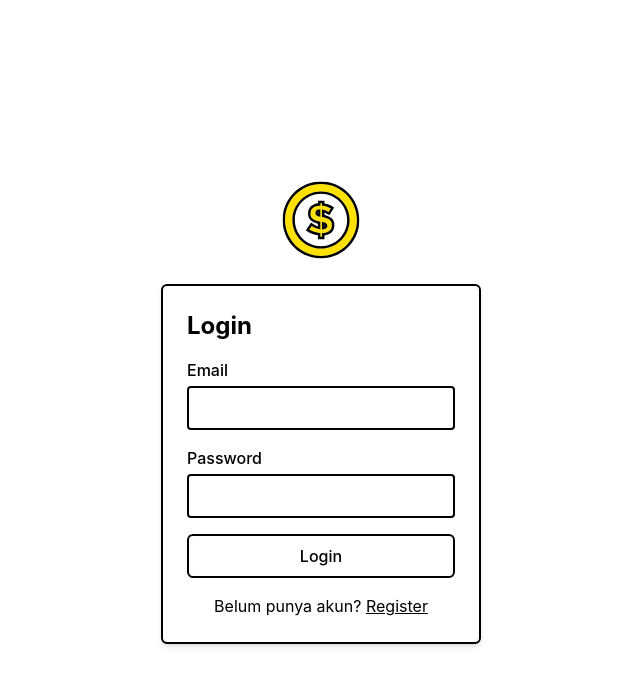
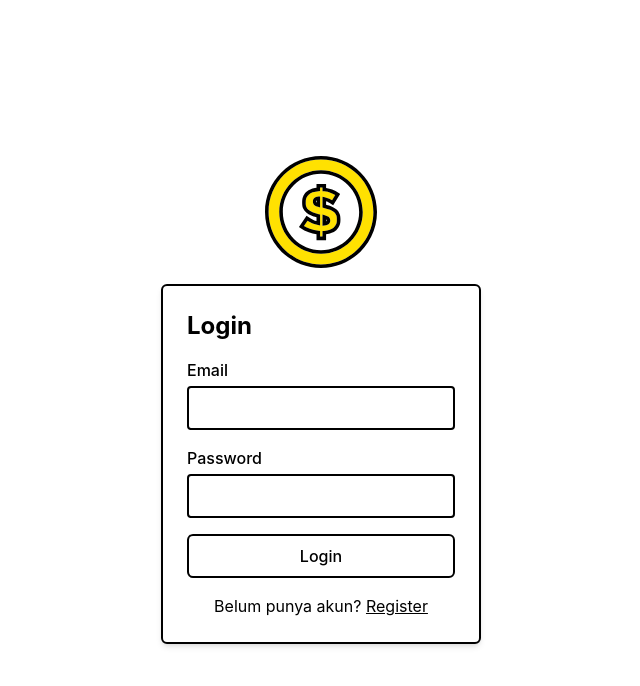
Before and after one commit to abdulrahemfaqih/fe-catat-pengeluaran-anda, a React (Vite) app: page /login in a window 1280 px wide. Shown: the top 686 px of the page, without its empty margins (319-959 px from the left). Built offline with nearby package versions, Linux system fonts and the light colour scheme; no server answers.

Commit message:
fix: logo in login form

```diff
--- a/src/pages/Login.jsx
+++ b/src/pages/Login.jsx
@@ -1,7 +1,7 @@
 import React, { useState, useContext, useEffect } from "react";
 import { AuthContext } from "../context/AuthContext";
 import { useNavigate } from "react-router-dom";
-import icon from "../../public/icon.svg";
+import icon from "../../public/icon_login.svg";
 
 const Login = () => {
   const { login, register, authError, user, loading } = useContext(AuthContext);
@@ -33,8 +33,8 @@ const Login = () => {
   };
 
   return (
-     <div className="flex-col min-h-screen bg-white text-black flex items-center justify-center">
-      <img src={icon} className="w-32 h-32" />
+     <div className="flex flex-col min-h-screen bg-white text-black items-center justify-center">
+        <img src={icon} className="w-28 mb-4 " />
         <form
            onSubmit={handleSubmit}
            className="border-2 border-black bg-white p-6 rounded-md shadow-md w-80"
```
Also changed, not shown: public/icon_login.svg (added). Lines whose indentation alone changed are shown as unchanged.
